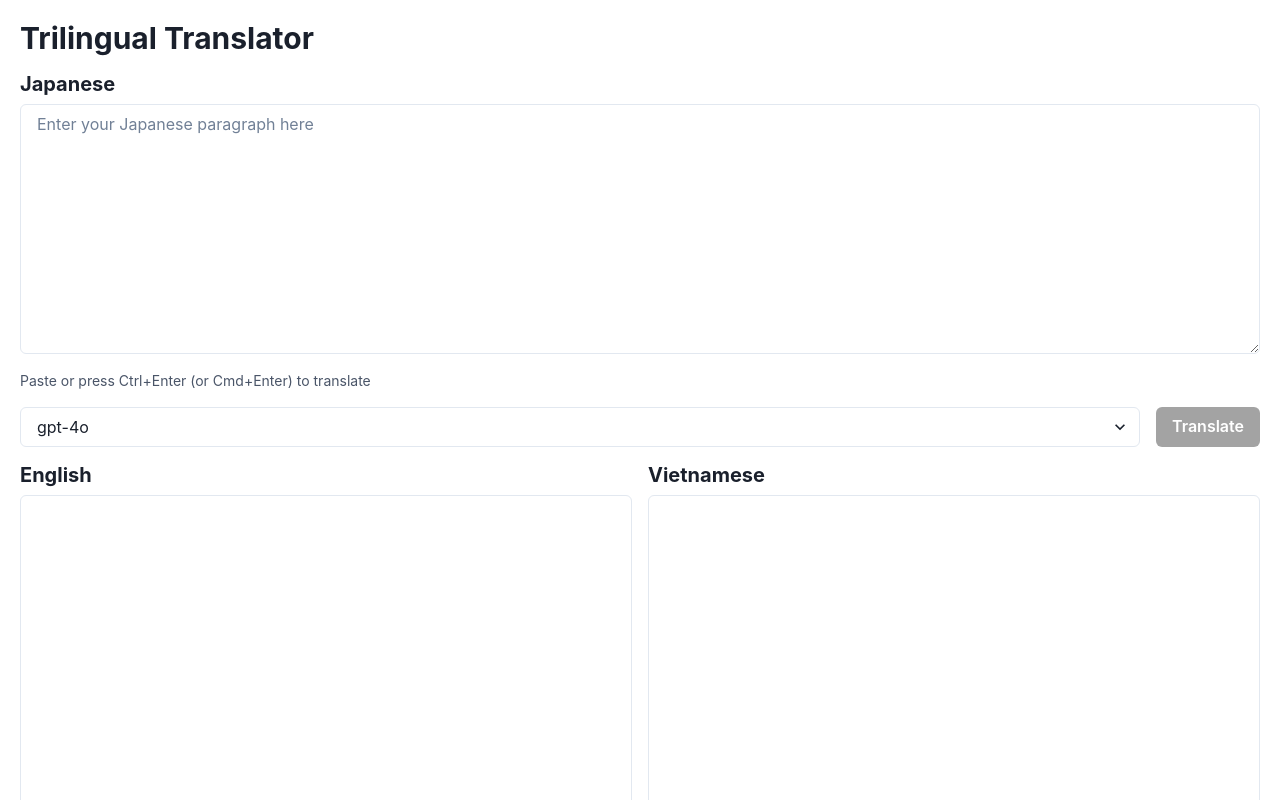
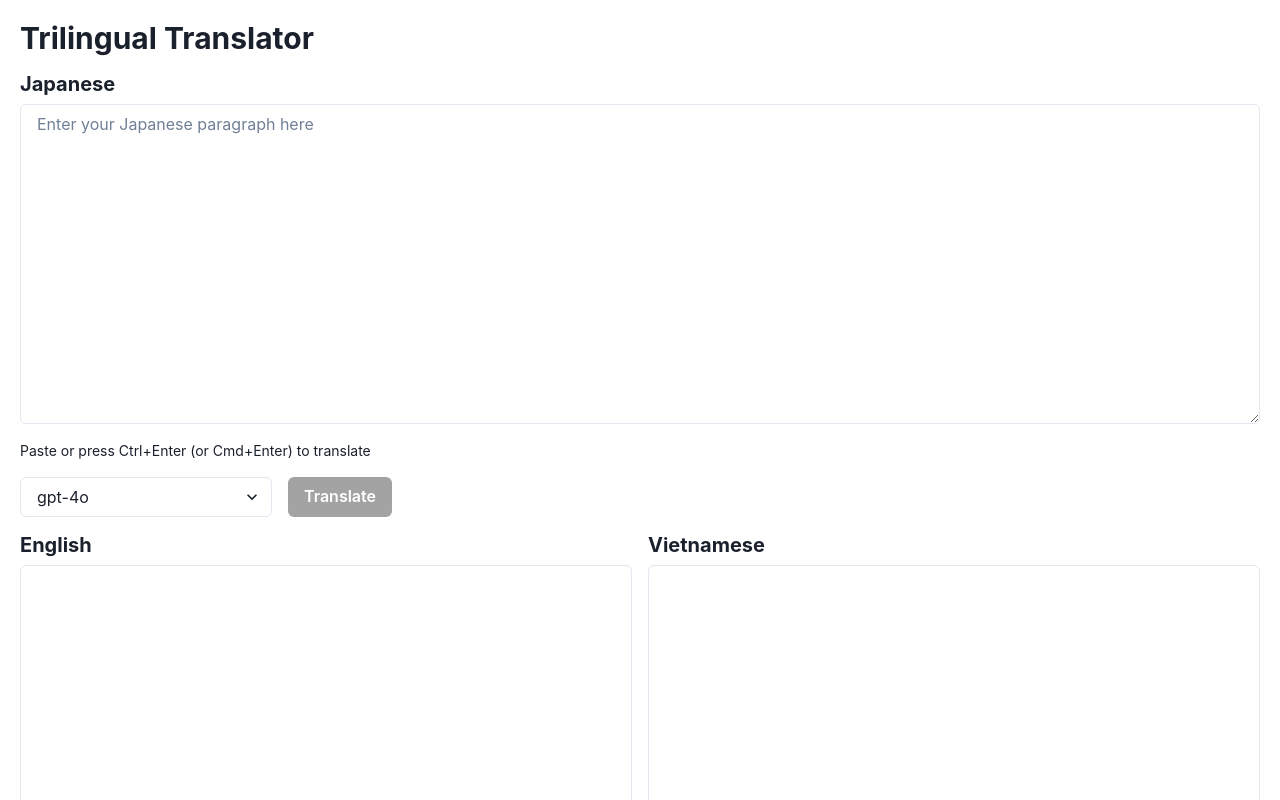
Before and after one commit to LeHoangTuanbk/trilingual-translation, a Next.js app: page / in a window 1280 px wide. Shown: the top 800 px of the page. Built offline with nearby package versions, Linux system fonts and the light colour scheme.

Commit message:
Update: page

```diff
--- a/src/app/page.tsx
+++ b/src/app/page.tsx
@@ -106,13 +106,13 @@ const Home = () => {
         onKeyDown={handleKeyDown}
         onPaste={handlePaste}
         placeholder="Enter your Japanese paragraph here"
-        height="250px"
+        height="xs"
         mb="4"
       />
-      <Text fontSize="sm" color="gray.600" mb="4">
+      <Text fontSize="sm" mb="4">
         Paste or press Ctrl+Enter (or Cmd+Enter) to translate
       </Text>
-      <Flex align="center" mb="4">
+      <Flex align="center" mb="4" w="30%">
         <Select
           value={selectedModel}
           onChange={handleModelChange}
```
